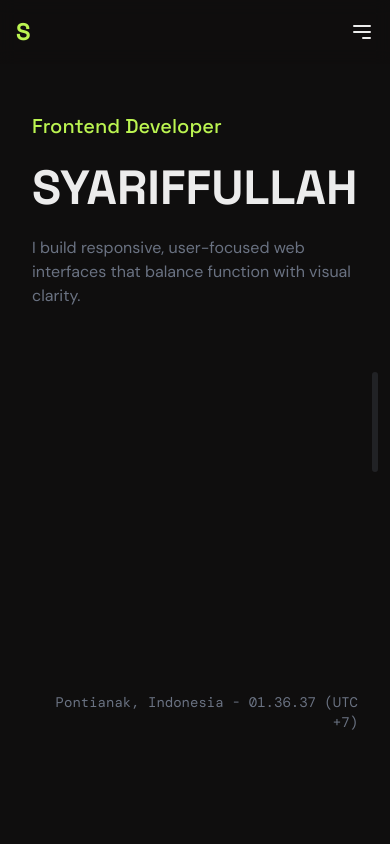
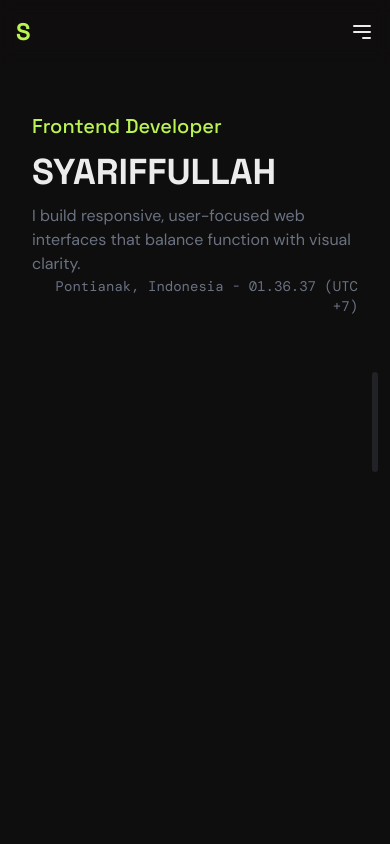
Before and after one commit to Areeep/Portofolio, a React (Vite) app: page / in a window 390 px wide. Shown: the top 844 px of the page. Built offline with nearby package versions, Linux system fonts and the light colour scheme; a web font is replaced by a local one.

Commit message:
fixing hero section responsiveness

```diff
--- a/src/App.jsx
+++ b/src/App.jsx
@@ -97,14 +97,14 @@ function App() {
 					<p className="font-heading text-primary font-medium text-xl sm:text-3xl">
 						Frontend Developer
 					</p>
-					<p className="font-heading font-bold text-[48px] sm:text-6xl md:text-8xl lg:text-9xl text-text">
+					<p className="font-heading font-bold text-4xl sm:text-6xl md:text-8xl lg:text-9xl text-text">
 						SYARIFFULLAH
 					</p>
 					<p className="font-body md:text-2xl text-muted max-w-[30ch] sm:max-w-[35ch]">
 						{content[lang].hero}
 					</p>
 				</div>
-				<p className="font-mono text-muted mt-auto text-right text-sm sm:text-base">
+				<p className="font-mono text-muted text-right text-sm sm:text-base sticky">
 					Pontianak, Indonesia - {timeStr} {content[lang].timezone}
 				</p>
 			</section>
```
